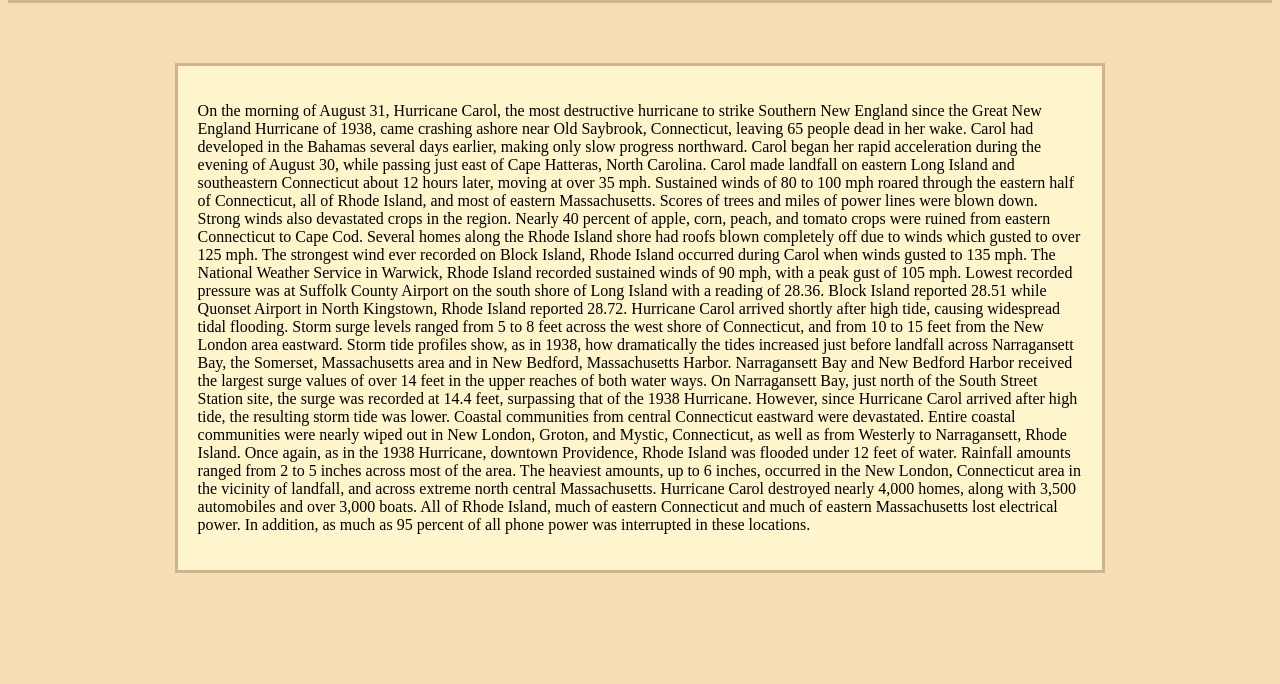
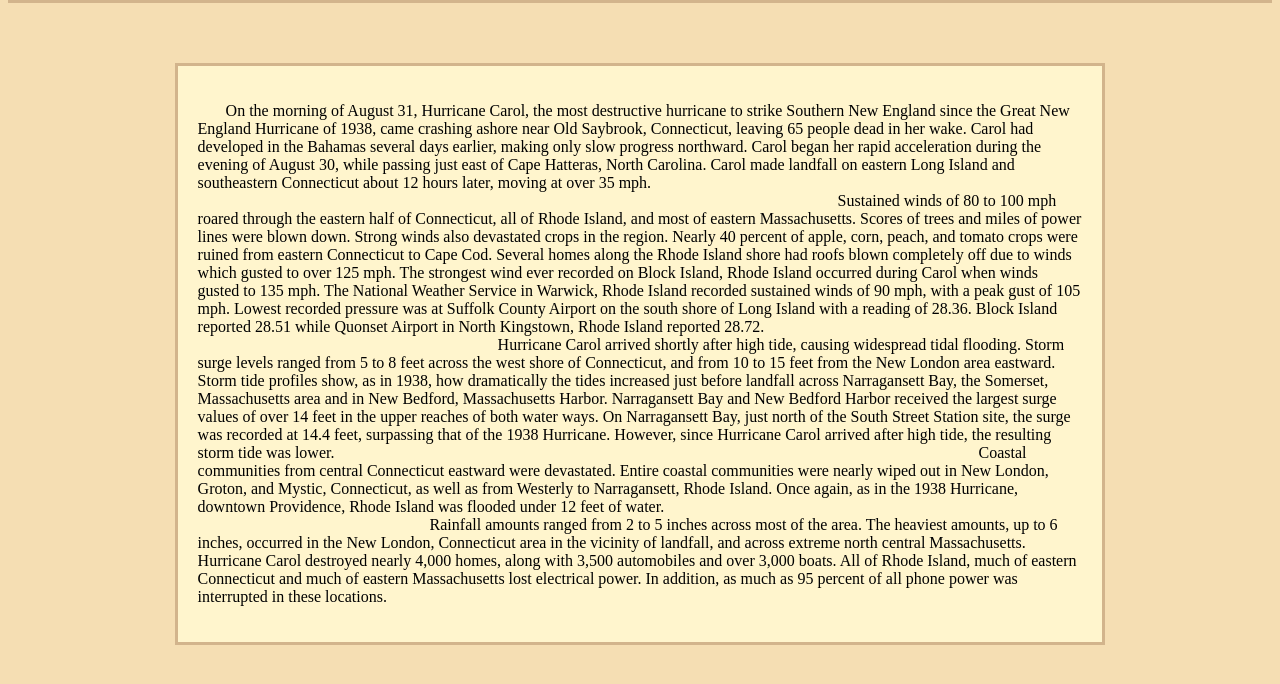
Before and after one commit to Sebas443/StmfrdFld, a plain HTML site: page history.html in a window 1280 px wide. Shown: the part 94-778 px from the top of the page. Drawn offline with Linux system fonts and the light colour scheme.

Commit message:
Add files via upload

```diff
--- a/history.html
+++ b/history.html
@@ -13,13 +13,28 @@
 
   </div></header>
   <div class="History">
-    <p>On the morning of August 31, Hurricane Carol, the most destructive hurricane to strike Southern
+    <p>&nbsp;&nbsp;&nbsp;&nbsp;&nbsp;&nbsp;&nbsp;On the morning of August 31, Hurricane Carol, the most destructive hurricane to strike Southern
 New England since the Great New England Hurricane of 1938, came crashing ashore near Old
 Saybrook, Connecticut, leaving 65 people dead in her wake. Carol had developed in the
 Bahamas several days earlier, making only slow progress northward. Carol began her rapid
 acceleration during the evening of August 30, while passing just east of Cape Hatteras, North
 Carolina. Carol made landfall on eastern Long Island and southeastern Connecticut about 12
-hours later, moving at over 35 mph. Sustained winds of 80 to 100 mph roared through the eastern half of Connecticut, all of Rhode
+hours later, moving at over 35 mph.&nbsp;&nbsp;&nbsp;&nbsp;&nbsp;&nbsp;&nbsp;&nbsp;&nbsp;&nbsp;
+&nbsp;&nbsp;&nbsp;&nbsp;&nbsp;&nbsp;&nbsp;&nbsp;&nbsp;&nbsp;&nbsp;&nbsp;&nbsp;&nbsp;&nbsp;&nbsp;
+&nbsp;&nbsp;&nbsp;&nbsp;&nbsp;&nbsp;&nbsp;&nbsp;&nbsp;&nbsp;&nbsp;&nbsp;&nbsp;&nbsp;&nbsp;&nbsp;
+&nbsp;&nbsp;&nbsp;&nbsp;&nbsp;&nbsp;&nbsp;&nbsp;&nbsp;&nbsp;&nbsp;&nbsp;&nbsp;&nbsp;&nbsp;&nbsp;
+&nbsp;&nbsp;&nbsp;&nbsp;&nbsp;&nbsp;&nbsp;&nbsp;&nbsp;&nbsp;&nbsp;&nbsp;&nbsp;&nbsp;&nbsp;&nbsp;
+&nbsp;&nbsp;&nbsp;&nbsp;&nbsp;&nbsp;&nbsp;&nbsp;&nbsp;&nbsp;&nbsp;&nbsp;&nbsp;&nbsp;&nbsp;&nbsp;
+&nbsp;&nbsp;&nbsp;&nbsp;&nbsp;&nbsp;&nbsp;&nbsp;&nbsp;&nbsp;&nbsp;&nbsp;&nbsp;&nbsp;&nbsp;&nbsp;
+&nbsp;&nbsp;&nbsp;&nbsp;&nbsp;&nbsp;&nbsp;&nbsp;&nbsp;&nbsp;&nbsp;&nbsp;&nbsp;&nbsp;&nbsp;&nbsp;
+&nbsp;&nbsp;&nbsp;&nbsp;&nbsp;&nbsp;&nbsp;&nbsp;&nbsp;&nbsp;&nbsp;&nbsp;&nbsp;&nbsp;&nbsp;&nbsp;
+&nbsp;&nbsp;&nbsp;&nbsp;&nbsp;&nbsp;&nbsp;&nbsp;&nbsp;&nbsp;&nbsp;&nbsp;&nbsp;&nbsp;&nbsp;&nbsp;
+&nbsp;&nbsp;&nbsp;&nbsp;&nbsp;&nbsp;&nbsp;&nbsp;&nbsp;&nbsp;&nbsp;&nbsp;&nbsp;&nbsp;&nbsp;&nbsp;
+&nbsp;&nbsp;&nbsp;&nbsp;&nbsp;&nbsp;&nbsp;&nbsp;&nbsp;&nbsp;&nbsp;&nbsp;&nbsp;&nbsp;&nbsp;&nbsp;
+&nbsp;&nbsp;&nbsp;&nbsp;&nbsp;&nbsp;&nbsp;&nbsp;&nbsp;&nbsp;&nbsp;&nbsp;&nbsp;&nbsp;&nbsp;&nbsp;
+&nbsp;&nbsp;&nbsp;&nbsp;&nbsp;&nbsp;&nbsp;&nbsp;&nbsp;&nbsp;&nbsp;&nbsp;&nbsp;&nbsp;&nbsp;&nbsp;
+&nbsp;&nbsp;&nbsp;&nbsp;&nbsp;&nbsp;&nbsp;&nbsp;&nbsp;&nbsp;&nbsp;&nbsp;&nbsp;&nbsp;&nbsp;&nbsp;
+&nbsp;&nbsp;&nbsp;&nbsp;&nbsp;&nbsp;&nbsp;Sustained winds of 80 to 100 mph roared through the eastern half of Connecticut, all of Rhode
 Island, and most of eastern Massachusetts. Scores of trees and miles of power lines were blown
 down. Strong winds also devastated crops in the region. Nearly 40 percent of apple, corn, peach,
 and tomato crops were ruined from eastern Connecticut to Cape Cod. Several homes along the
@@ -29,7 +44,15 @@ winds gusted to 135 mph. The National Weather Service in Warwick, Rhode Island r
 sustained winds of 90 mph, with a peak gust of 105 mph. Lowest recorded pressure was at
 Suffolk County Airport on the south shore of Long Island with a reading of 28.36. Block Island
 reported 28.51 while Quonset Airport in North Kingstown, Rhode Island reported 28.72.
-Hurricane Carol arrived shortly after high tide, causing widespread tidal flooding. Storm surge
+&nbsp;&nbsp;&nbsp;&nbsp;&nbsp;&nbsp;&nbsp;&nbsp;&nbsp;&nbsp;&nbsp;&nbsp;&nbsp;&nbsp;&nbsp;&nbsp;
+&nbsp;&nbsp;&nbsp;&nbsp;&nbsp;&nbsp;&nbsp;&nbsp;&nbsp;&nbsp;&nbsp;&nbsp;&nbsp;&nbsp;&nbsp;&nbsp;
+&nbsp;&nbsp;&nbsp;&nbsp;&nbsp;&nbsp;&nbsp;&nbsp;&nbsp;&nbsp;&nbsp;&nbsp;&nbsp;&nbsp;&nbsp;&nbsp;
+&nbsp;&nbsp;&nbsp;&nbsp;&nbsp;&nbsp;&nbsp;&nbsp;&nbsp;&nbsp;&nbsp;&nbsp;&nbsp;&nbsp;&nbsp;&nbsp;
+&nbsp;&nbsp;&nbsp;&nbsp;&nbsp;&nbsp;&nbsp;&nbsp;&nbsp;&nbsp;&nbsp;&nbsp;&nbsp;&nbsp;&nbsp;&nbsp;
+&nbsp;&nbsp;&nbsp;&nbsp;&nbsp;&nbsp;&nbsp;&nbsp;&nbsp;&nbsp;&nbsp;&nbsp;&nbsp;&nbsp;&nbsp;&nbsp;
+&nbsp;&nbsp;&nbsp;&nbsp;&nbsp;&nbsp;&nbsp;&nbsp;&nbsp;&nbsp;&nbsp;&nbsp;&nbsp;&nbsp;&nbsp;&nbsp;
+&nbsp;&nbsp;&nbsp;&nbsp;&nbsp;&nbsp;&nbsp;&nbsp;&nbsp;&nbsp;&nbsp;&nbsp;&nbsp;&nbsp;&nbsp;&nbsp;
+&nbsp;&nbsp;&nbsp;&nbsp;&nbsp;&nbsp;&nbsp;Hurricane Carol arrived shortly after high tide, causing widespread tidal flooding. Storm surge
 levels ranged from 5 to 8 feet across the west shore of Connecticut, and from 10 to 15 feet from
 the New London area eastward. Storm tide profiles show, as in 1938, how dramatically the tides
 increased just before landfall across Narragansett Bay, the Somerset, Massachusetts area and in
@@ -37,11 +60,30 @@ New Bedford, Massachusetts Harbor. Narragansett Bay and New Bedford Harbor recei
 largest surge values of over 14 feet in the upper reaches of both water ways. On Narragansett
 Bay, just north of the South Street Station site, the surge was recorded at 14.4 feet, surpassing
 that of the 1938 Hurricane. However, since Hurricane Carol arrived after high tide, the resulting
-storm tide was lower. Coastal communities from central Connecticut eastward were devastated. Entire coastal
+storm tide was lower.
+&nbsp;&nbsp;&nbsp;&nbsp;&nbsp;&nbsp;&nbsp;&nbsp;&nbsp;&nbsp;&nbsp;&nbsp;&nbsp;&nbsp;&nbsp;&nbsp;
+&nbsp;&nbsp;&nbsp;&nbsp;&nbsp;&nbsp;&nbsp;&nbsp;&nbsp;&nbsp;&nbsp;&nbsp;&nbsp;&nbsp;&nbsp;&nbsp;
+&nbsp;&nbsp;&nbsp;&nbsp;&nbsp;&nbsp;&nbsp;&nbsp;&nbsp;&nbsp;&nbsp;&nbsp;&nbsp;&nbsp;&nbsp;&nbsp;
+&nbsp;&nbsp;&nbsp;&nbsp;&nbsp;&nbsp;&nbsp;&nbsp;&nbsp;&nbsp;&nbsp;&nbsp;&nbsp;&nbsp;&nbsp;&nbsp;
+&nbsp;&nbsp;&nbsp;&nbsp;&nbsp;&nbsp;&nbsp;&nbsp;&nbsp;&nbsp;&nbsp;&nbsp;&nbsp;&nbsp;&nbsp;&nbsp;
+&nbsp;&nbsp;&nbsp;&nbsp;&nbsp;&nbsp;&nbsp;&nbsp;&nbsp;&nbsp;&nbsp;&nbsp;&nbsp;&nbsp;&nbsp;&nbsp;
+&nbsp;&nbsp;&nbsp;&nbsp;&nbsp;&nbsp;&nbsp;&nbsp;&nbsp;&nbsp;&nbsp;&nbsp;&nbsp;&nbsp;&nbsp;&nbsp;
+&nbsp;&nbsp;&nbsp;&nbsp;&nbsp;&nbsp;&nbsp;&nbsp;&nbsp;&nbsp;&nbsp;&nbsp;&nbsp;&nbsp;&nbsp;&nbsp;
+&nbsp;&nbsp;&nbsp;&nbsp;&nbsp;&nbsp;&nbsp;&nbsp;&nbsp;&nbsp;&nbsp;&nbsp;&nbsp;&nbsp;&nbsp;&nbsp;
+&nbsp;&nbsp;&nbsp;&nbsp;&nbsp;&nbsp;&nbsp;Coastal communities from central Connecticut eastward were devastated. Entire coastal
 communities were nearly wiped out in New London, Groton, and Mystic, Connecticut, as well as
 from Westerly to Narragansett, Rhode Island. Once again, as in the 1938 Hurricane, downtown
 Providence, Rhode Island was flooded under 12 feet of water.
-Rainfall amounts ranged from 2 to 5 inches across most of the area. The heaviest amounts, up to
+&nbsp;&nbsp;&nbsp;&nbsp;&nbsp;&nbsp;&nbsp;&nbsp;&nbsp;&nbsp;&nbsp;&nbsp;&nbsp;&nbsp;&nbsp;&nbsp;
+&nbsp;&nbsp;&nbsp;&nbsp;&nbsp;&nbsp;&nbsp;&nbsp;&nbsp;&nbsp;&nbsp;&nbsp;&nbsp;&nbsp;&nbsp;&nbsp;
+&nbsp;&nbsp;&nbsp;&nbsp;&nbsp;&nbsp;&nbsp;&nbsp;&nbsp;&nbsp;&nbsp;&nbsp;&nbsp;&nbsp;&nbsp;&nbsp;
+&nbsp;&nbsp;&nbsp;&nbsp;&nbsp;&nbsp;&nbsp;&nbsp;&nbsp;&nbsp;&nbsp;&nbsp;&nbsp;&nbsp;&nbsp;&nbsp;
+&nbsp;&nbsp;&nbsp;&nbsp;&nbsp;&nbsp;&nbsp;&nbsp;&nbsp;&nbsp;&nbsp;&nbsp;&nbsp;&nbsp;&nbsp;&nbsp;
+&nbsp;&nbsp;&nbsp;&nbsp;&nbsp;&nbsp;&nbsp;&nbsp;&nbsp;&nbsp;&nbsp;&nbsp;&nbsp;&nbsp;&nbsp;&nbsp;
+&nbsp;&nbsp;&nbsp;&nbsp;&nbsp;&nbsp;&nbsp;&nbsp;&nbsp;&nbsp;&nbsp;&nbsp;&nbsp;&nbsp;&nbsp;&nbsp;
+&nbsp;&nbsp;&nbsp;&nbsp;&nbsp;&nbsp;&nbsp;&nbsp;&nbsp;&nbsp;&nbsp;&nbsp;&nbsp;&nbsp;&nbsp;&nbsp;
+&nbsp;&nbsp;&nbsp;&nbsp;&nbsp;&nbsp;&nbsp;&nbsp;&nbsp;&nbsp;&nbsp;&nbsp;&nbsp;&nbsp;&nbsp;&nbsp;
+&nbsp;&nbsp;&nbsp;&nbsp;&nbsp;&nbsp;&nbsp;Rainfall amounts ranged from 2 to 5 inches across most of the area. The heaviest amounts, up to
 6 inches, occurred in the New London, Connecticut area in the vicinity of landfall, and across
 extreme north central Massachusetts. Hurricane Carol destroyed nearly 4,000 homes, along with 3,500 automobiles and over 3,000
 boats. All of Rhode Island, much of eastern Connecticut and much of eastern Massachusetts lost
```
